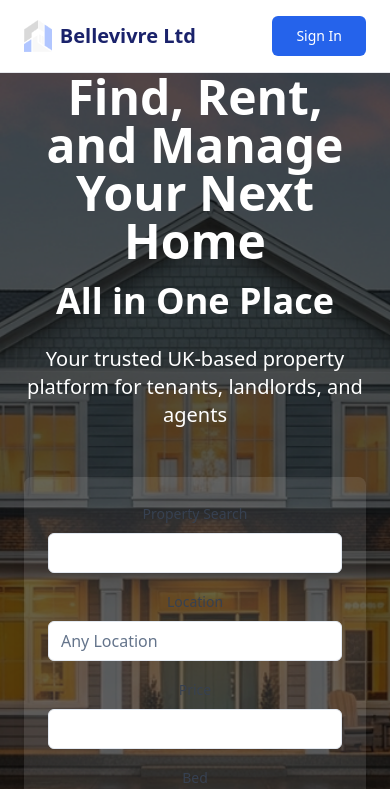
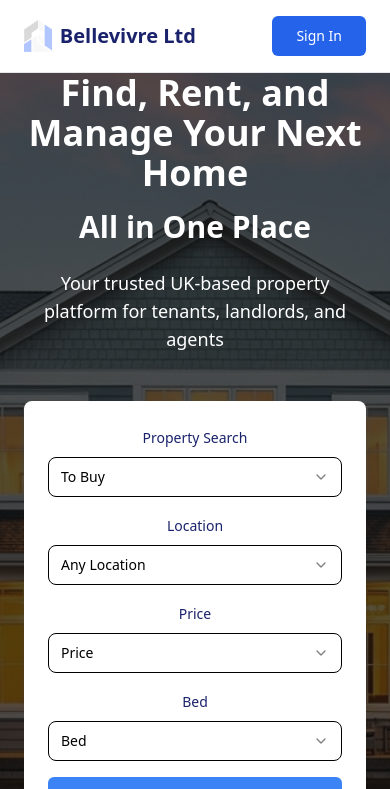
Before and after one commit to Nwachukwuchinedu/bellavire-frontend, a React (Vite) app: page / in a window 390 px wide. Shown: the top 789 px of the page. Built offline with nearby package versions, Linux system fonts and the light colour scheme.

Commit message:
modified:   src/components/Footer.tsx 	modified:   src/components/Hero.tsx

```diff
--- a/src/components/Footer.tsx
+++ b/src/components/Footer.tsx
@@ -26,7 +26,7 @@ const Footer = () => {
         </div>
 
         {/* Right Column */}
-        <div className="flex-1 flex flex-col gap-8">
+        <div className="flex-1 flex flex-col gap-8 sm:flex-col justify-between">
           {/* Newsletter Section */}
           <div className="mb-4">
             <h2 className="text-lg font-semibold mb-4">
--- a/src/components/Hero.tsx
+++ b/src/components/Hero.tsx
@@ -1,5 +1,4 @@
 import { Button } from "@/components/ui/button";
-import { Input } from "@/components/ui/input";
 import {
   Select,
   SelectContent,
@@ -7,34 +6,41 @@ import {
   SelectTrigger,
   SelectValue,
 } from "@/components/ui/select";
+import { ChevronDown } from "lucide-react";
 
 const Hero = () => {
   return (
-    <div className="relative min-h-[600px] bg-gradient-to-r from-gray-800/80 to-gray-600/80 flex items-center">
+    <div className="relative min-h-screen bg-gradient-to-r from-gray-800/80 to-gray-600/80 flex items-center">
+      {/* Background Image */}
       <div className="absolute inset-0 bg-[url('/Rectangle%20101.png')] bg-cover bg-center bg-no-repeat" />
-
       <div className="absolute inset-0 bg-black/40" />
 
-      <div className="relative z-10 max-w-7xl mx-auto px-6 text-center text-white">
-        <h1 className="text-5xl md:text-6xl font-bold mb-4">
+      {/* Content */}
+      <div className="relative z-10 max-w-7xl mx-auto px-6 text-center text-white pb-10">
+        <h1 className="text-4xl sm:text-5xl md:text-6xl font-bold mb-4">
           Find, Rent, and Manage Your Next Home
         </h1>
-        <h2 className="text-4xl md:text-5xl font-bold mb-6">
+        <h2 className="text-3xl sm:text-4xl md:text-5xl font-bold mb-6">
           All in One Place
         </h2>
-        <p className="text-xl mb-12 max-w-2xl mx-auto">
+        <p className="text-lg sm:text-xl mb-12 max-w-2xl mx-auto">
           Your trusted UK-based property platform for tenants, landlords, and
           agents
         </p>
 
-        <div className="bg-white/10 p-6 rounded-lg shadow-lg max-w-4xl mx-auto">
-          <div className="grid grid-cols-1 md:grid-cols-5 gap-4 items-end">
+        {/* Form Card */}
+        <div className="bg-white p-6 rounded-lg max-w-5xl mx-auto mb-10">
+          <div className="grid grid-cols-1 sm:grid-cols-2 md:grid-cols-5 gap-4 items-end">
+            {/* Property Type */}
             <div className="space-y-2">
-              <label className="text-sm font-medium text-gray-700">
+              <label className="text-sm font-medium text-secondary">
                 Property Search
               </label>
               <Select>
-                <SelectTrigger className="w-full">
+                <SelectTrigger
+                  className="w-full border border-black rounded-lg text-black"
+                  icon={<ChevronDown className="text-black" />}
+                >
                   <SelectValue placeholder="To Buy" />
                 </SelectTrigger>
                 <SelectContent>
@@ -45,17 +51,36 @@ const Hero = () => {
               </Select>
             </div>
 
+            {/* Location */}
             <div className="space-y-2">
-              <label className="text-sm font-medium text-gray-700">
+              <label className="text-sm font-medium text-secondary">
                 Location
               </label>
-              <Input placeholder="Any Location" className="w-full" />
+              <Select>
+                <SelectTrigger
+                  className="w-full border border-black rounded-lg text-black"
+                  icon={<ChevronDown className="text-black" />}
+                >
+                  <SelectValue placeholder="Any Location" />
+                </SelectTrigger>
+                <SelectContent>
+                  <SelectItem value="london">London</SelectItem>
+                  <SelectItem value="manchester">Manchester</SelectItem>
+                  <SelectItem value="birmingham">Birmingham</SelectItem>
+                </SelectContent>
+              </Select>
             </div>
 
+            {/* Price */}
             <div className="space-y-2">
-              <label className="text-sm font-medium text-gray-700">Price</label>
+              <label className="text-sm font-medium text-secondary">
+                Price
+              </label>
               <Select>
-                <SelectTrigger className="w-full">
+                <SelectTrigger
+                  className="w-full border border-black rounded-lg text-black"
+                  icon={<ChevronDown className="text-black" />}
+                >
                   <SelectValue placeholder="Price" />
                 </SelectTrigger>
                 <SelectContent>
@@ -66,10 +91,14 @@ const Hero = () => {
               </Select>
             </div>
 
+            {/* Beds */}
             <div className="space-y-2">
-              <label className="text-sm font-medium text-gray-700">Bed</label>
+              <label className="text-sm font-medium text-secondary">Bed</label>
               <Select>
-                <SelectTrigger className="w-full">
+                <SelectTrigger
+                  className="w-full border border-black rounded-lg text-black"
+                  icon={<ChevronDown className="text-black" />}
+                >
                   <SelectValue placeholder="Bed" />
                 </SelectTrigger>
                 <SelectContent>
@@ -81,7 +110,8 @@ const Hero = () => {
               </Select>
             </div>
 
-            <Button className="bg-primary hover:bg-primary/90 text-white h-10">
+            {/* Button */}
+            <Button className="bg-primary hover:bg-primary/90 text-white h-10 w-full">
               Search
             </Button>
           </div>
```
